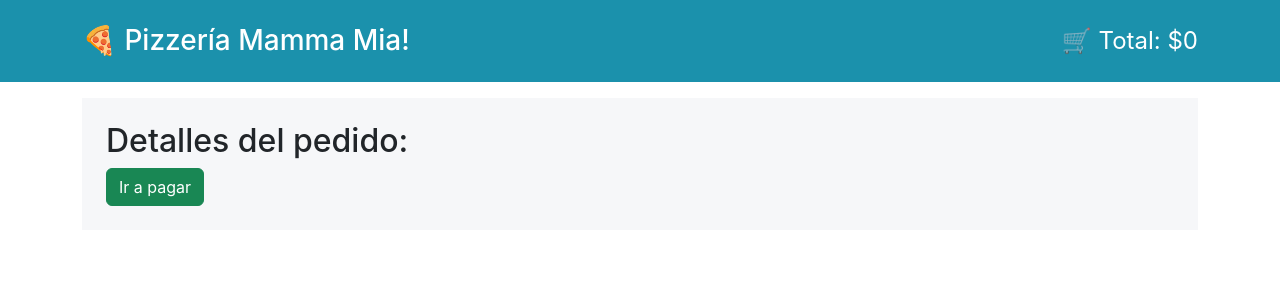
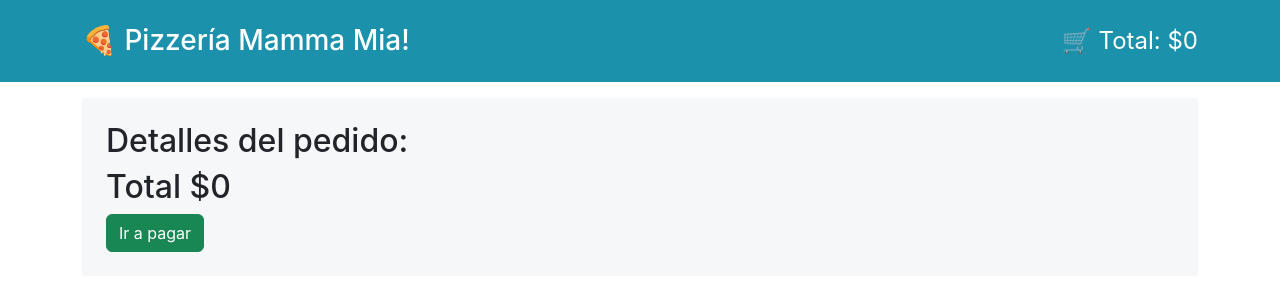
Before and after one commit to ssalinascalibar/desafio-mamma-mia, a React (Create React App) app: page /carrito in a window 1280 px wide. Shown: the top 300 px of the page. Built offline with nearby package versions, Linux system fonts and the light colour scheme.

Commit message:
add totalCarrito to Carrito.jsx

```diff
--- a/src/App.js
+++ b/src/App.js
@@ -36,16 +36,17 @@ function App() {
 
   }, []);
 
+  // id, img, name, price, es destructuración de los datos (data) que es todo el array de pizzas
   const agregarAlCarro = ({ id, img, name, price }) => {
-    const productoEncontradoIndex = carrito.findIndex((p) => p.id === id);
-    const producto = { id, img, name, price, count: 1 };
+    const findPizza = carrito.findIndex((p) => p.id === id);
+    const pizza = { id, img, name, price, count: 1 };
 
-    if (productoEncontradoIndex >= 0) {
-      carrito[productoEncontradoIndex].count++;
+    if (findPizza >= 0) {
+      carrito[findPizza].count++;
       setCarrito([...carrito]);
       console.log(carrito)
     } else {
-      setCarrito([...carrito, producto]);
+      setCarrito([...carrito, pizza]);
     }
 
   };
--- a/src/views/Carrito.jsx
+++ b/src/views/Carrito.jsx
@@ -4,10 +4,12 @@ import Context from '../Context'
 //css
 import carrito from '../assets/css/carrito.css';
 
-export default function Carrito() {
+export default function Carrito(totalCar) {
 
   const { carrito, setCarrito, agregarAlCarro, sumarPizza, restarPizza} = useContext(Context);
   console.log(carrito)
+
+  const totalCarrito = carrito.reduce((previusValue, {count, price}) => previusValue + (price * count), 0);
 
 
   return (
@@ -37,6 +39,7 @@ export default function Carrito() {
                 <hr />
               </div>
             ))}
+            <h2>Total ${totalCarrito}</h2>
             <button type="button" className="btn btn-success">Ir a pagar</button>
           </section>
 
--- a/src/views/Pizza.jsx
+++ b/src/views/Pizza.jsx
@@ -48,7 +48,7 @@ export default function Pizza() {
                 </ul>
                 <div className="buttons-card-pizza">
                     <h2>${pizzaDetail.price}</h2>
-                    <button type="button" className="btn btn-danger" onClick={() => agregarAlCarro(pizzaDetail)}>Añadir</button>
+                    <button type="button" className="btn btn-danger" onClick={() => agregarAlCarro(pizzaDetail)}>Añadir 🛒</button>
                 </div>
               </div>
             </div>
```
